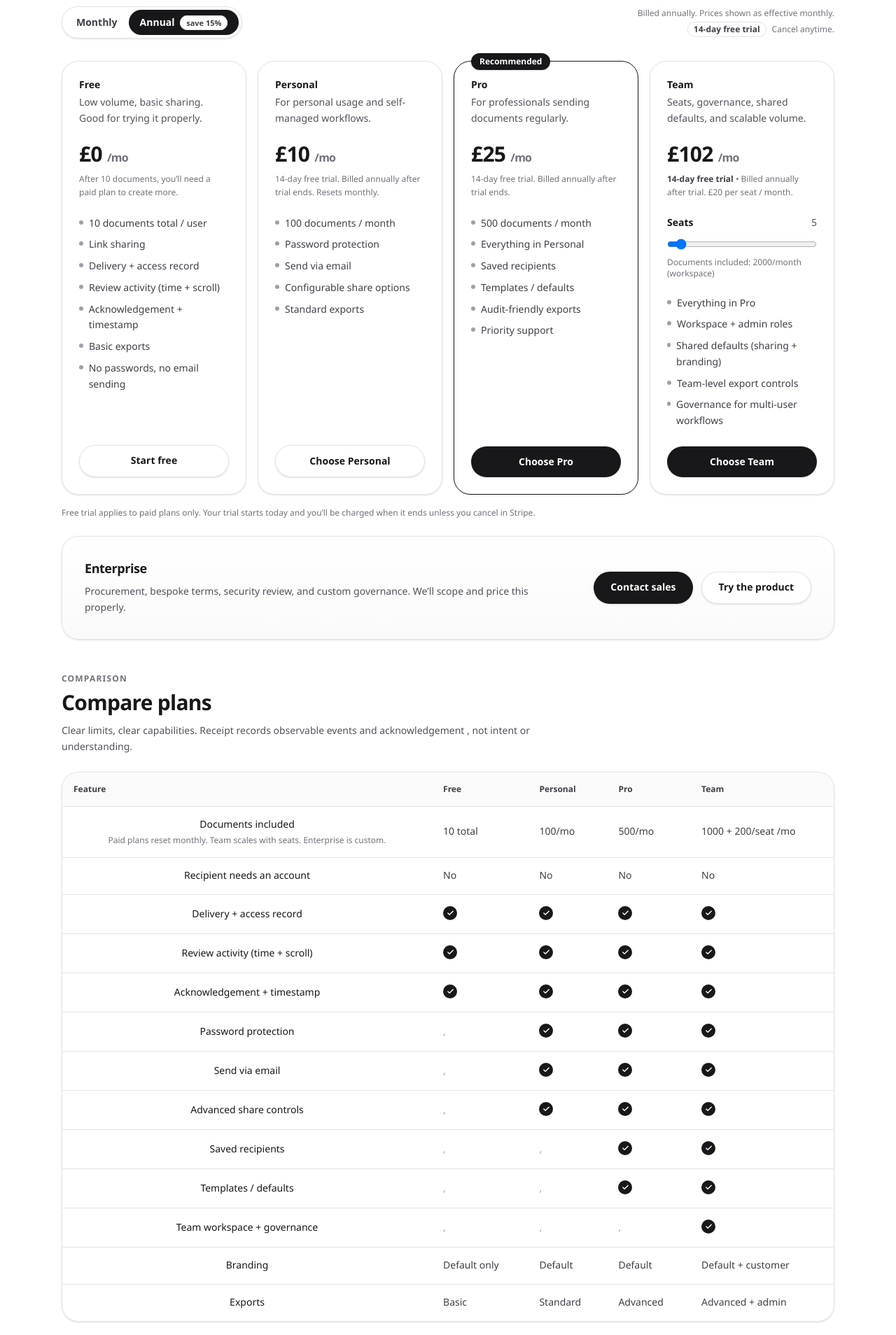
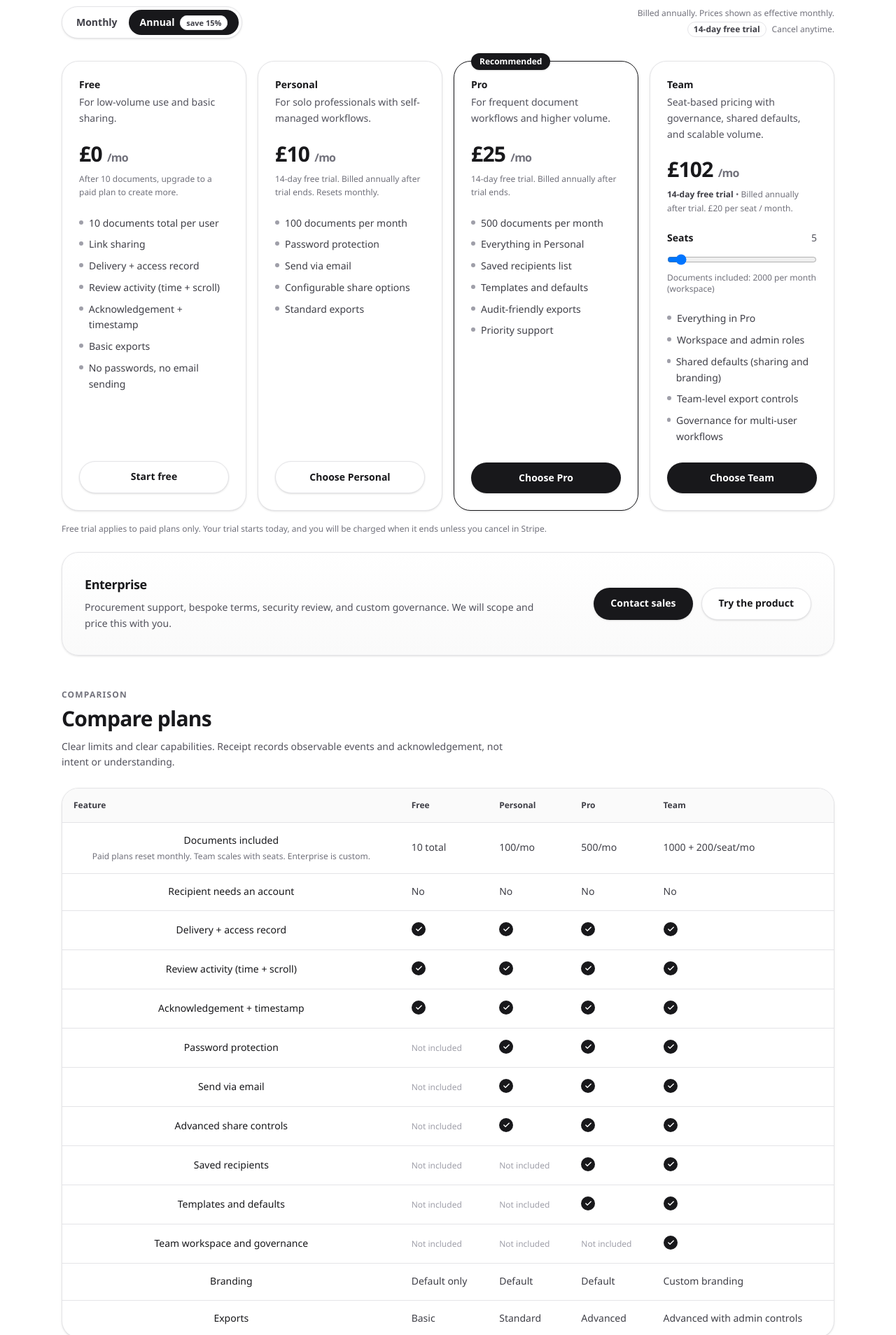
Before and after one commit to LRARE-Holdings/tango, a Next.js app: page /pricing in a window 1280 px wide. Shown: the part 280-2188 px from the top of the page at 70% size. Built offline with nearby package versions, Linux system fonts and the light colour scheme.

Commit message:
Refine pricing page copy

```diff
--- a/src/app/(marketing)/pricing/page.tsx
+++ b/src/app/(marketing)/pricing/page.tsx
@@ -94,7 +94,11 @@ function Tick() {
 }
 
 function Dash() {
-  return <span className="text-zinc-400 dark:text-zinc-600">,</span>;
+  return (
+    <span className="text-xs font-medium text-zinc-400 dark:text-zinc-600">
+      Not included
+    </span>
+  );
 }
 
 function PlanCard({
@@ -276,8 +280,8 @@ export default function PricingPage() {
             Clear tiers. Real limits.
           </h1>
           <p className="mt-4 text-base leading-relaxed text-zinc-600 dark:text-zinc-400">
-            Receipt records delivery, access, review activity and acknowledgement , and stays
-            intentionally neutral. Pick the tier based on volume and workflow.
+            Receipt records delivery, access, review activity, and acknowledgement, while staying
+            intentionally neutral. Choose the tier that matches your volume and workflow.
           </p>
         </div>
 
@@ -306,7 +310,7 @@ export default function PricingPage() {
         <div className="grid grid-cols-1 gap-4 lg:grid-cols-4">
           <PlanCard
             name="Free"
-            description="Low volume, basic sharing. Good for trying it properly."
+            description="For low-volume use and basic sharing."
             priceLine={
               <>
                 £0{" "}
@@ -318,7 +322,7 @@ export default function PricingPage() {
             ctaLabel="Start free"
             ctaHref="/app"
             bullets={[
-              `${DOC_LIMITS.freeTotalPerUser} documents total / user`,
+              `${DOC_LIMITS.freeTotalPerUser} documents total per user`,
               "Link sharing",
               "Delivery + access record",
               "Review activity (time + scroll)",
@@ -326,12 +330,12 @@ export default function PricingPage() {
               "Basic exports",
               "No passwords, no email sending",
             ]}
-            finePrint="After 10 documents, you’ll need a paid plan to create more."
+            finePrint="After 10 documents, upgrade to a paid plan to create more."
           />
 
           <PlanCard
             name="Personal"
-            description="For personal usage and self-managed workflows."
+            description="For solo professionals with self-managed workflows."
             priceLine={
               <>
                 {formatGBP(personal.amount)}{" "}
@@ -343,7 +347,7 @@ export default function PricingPage() {
             ctaLabel={checkoutLoading === "personal" ? "Redirecting…" : "Choose Personal"}
             ctaOnClick={() => goCheckout("personal")}
             bullets={[
-              `${DOC_LIMITS.personalPerMonth} documents / month`,
+              `${DOC_LIMITS.personalPerMonth} documents per month`,
               "Password protection",
               "Send via email",
               "Configurable share options",
@@ -358,7 +362,7 @@ export default function PricingPage() {
 
           <PlanCard
             name="Pro"
-            description="For professionals sending documents regularly."
+            description="For frequent document workflows and higher volume."
             priceLine={
               <>
                 {formatGBP(pro.amount)}{" "}
@@ -371,10 +375,10 @@ export default function PricingPage() {
             ctaOnClick={() => goCheckout("pro")}
             highlight
             bullets={[
-              `${DOC_LIMITS.proPerMonth} documents / month`,
+              `${DOC_LIMITS.proPerMonth} documents per month`,
               "Everything in Personal",
-              "Saved recipients",
-              "Templates / defaults",
+              "Saved recipients list",
+              "Templates and defaults",
               "Audit-friendly exports",
               "Priority support",
             ]}
@@ -391,7 +395,7 @@ export default function PricingPage() {
               Team
             </div>
             <div className="mt-1 text-sm leading-relaxed text-zinc-600 dark:text-zinc-400">
-              Seats, governance, shared defaults, and scalable volume.
+              Seat-based pricing with governance, shared defaults, and scalable volume.
             </div>
 
             <div className="mt-5">
@@ -427,15 +431,15 @@ export default function PricingPage() {
                 className="mt-3 w-full"
               />
               <div className="mt-1 text-xs text-zinc-500 dark:text-zinc-500">
-                Documents included: {teamDocs}/month (workspace)
+                Documents included: {teamDocs} per month (workspace)
               </div>
             </div>
 
             <div className="mt-6 space-y-2">
               {[
                 "Everything in Pro",
-                "Workspace + admin roles",
-                "Shared defaults (sharing + branding)",
+                "Workspace and admin roles",
+                "Shared defaults (sharing and branding)",
                 "Team-level export controls",
                 "Governance for multi-user workflows",
               ].map((b) => (
@@ -463,7 +467,8 @@ export default function PricingPage() {
         </div>
 
         <div className="mt-4 text-xs leading-relaxed text-zinc-500 dark:text-zinc-500">
-          Free trial applies to paid plans only. Your trial starts today and you’ll be charged when it ends unless you cancel in Stripe.
+          Free trial applies to paid plans only. Your trial starts today, and you will be charged
+          when it ends unless you cancel in Stripe.
         </div>
 
         {/* Enterprise */}
@@ -472,8 +477,8 @@ export default function PricingPage() {
             <div className="max-w-2xl">
               <div className="text-lg font-semibold tracking-tight">Enterprise</div>
               <div className="mt-2 text-sm leading-relaxed text-zinc-600 dark:text-zinc-400">
-                Procurement, bespoke terms, security review, and custom governance. We’ll scope
-                and price this properly.
+                Procurement support, bespoke terms, security review, and custom governance. We will
+                scope and price this with you.
               </div>
             </div>
             <div className="flex w-full flex-col gap-3 sm:w-auto sm:flex-row">
@@ -504,8 +509,8 @@ export default function PricingPage() {
             Compare plans
           </h2>
           <p className="mt-3 text-sm leading-relaxed text-zinc-600 dark:text-zinc-400">
-            Clear limits, clear capabilities. Receipt records observable events and acknowledgement
-            , not intent or understanding.
+            Clear limits and clear capabilities. Receipt records observable events and
+            acknowledgement, not intent or understanding.
           </p>
         </div>
 
@@ -553,7 +558,7 @@ export default function PricingPage() {
                     {DOC_LIMITS.proPerMonth}/mo
                   </td>
                   <td className="px-4 py-4 text-zinc-700 dark:text-zinc-300">
-                    {DOC_LIMITS.teamBasePerMonth} + {DOC_LIMITS.teamExtraPerSeatPerMonth}/seat /mo
+                    {DOC_LIMITS.teamBasePerMonth} + {DOC_LIMITS.teamExtraPerSeatPerMonth}/seat/mo
                   </td>
                 </tr>
 
@@ -639,7 +644,7 @@ export default function PricingPage() {
 
                 <tr className="border-t border-zinc-200 dark:border-zinc-800">
                   <th scope="row" className="px-4 py-4 font-medium text-zinc-900 dark:text-zinc-100">
-                    Templates / defaults
+                    Templates and defaults
                   </th>
                   <td className="px-4 py-4"><Dash /></td>
                   <td className="px-4 py-4"><Dash /></td>
@@ -649,7 +654,7 @@ export default function PricingPage() {
 
                 <tr className="border-t border-zinc-200 dark:border-zinc-800">
                   <th scope="row" className="px-4 py-4 font-medium text-zinc-900 dark:text-zinc-100">
-                    Team workspace + governance
+                    Team workspace and governance
                   </th>
                   <td className="px-4 py-4"><Dash /></td>
                   <td className="px-4 py-4"><Dash /></td>
@@ -671,7 +676,7 @@ export default function PricingPage() {
                     Default
                   </td>
                   <td className="px-4 py-4 text-zinc-700 dark:text-zinc-300">
-                    Default + customer
+                    Custom branding
                   </td>
                 </tr>
 
@@ -689,7 +694,7 @@ export default function PricingPage() {
                     Advanced
                   </td>
                   <td className="px-4 py-4 text-zinc-700 dark:text-zinc-300">
-                    Advanced + admin
+                    Advanced with admin controls
                   </td>
                 </tr>
               </tbody>
```
